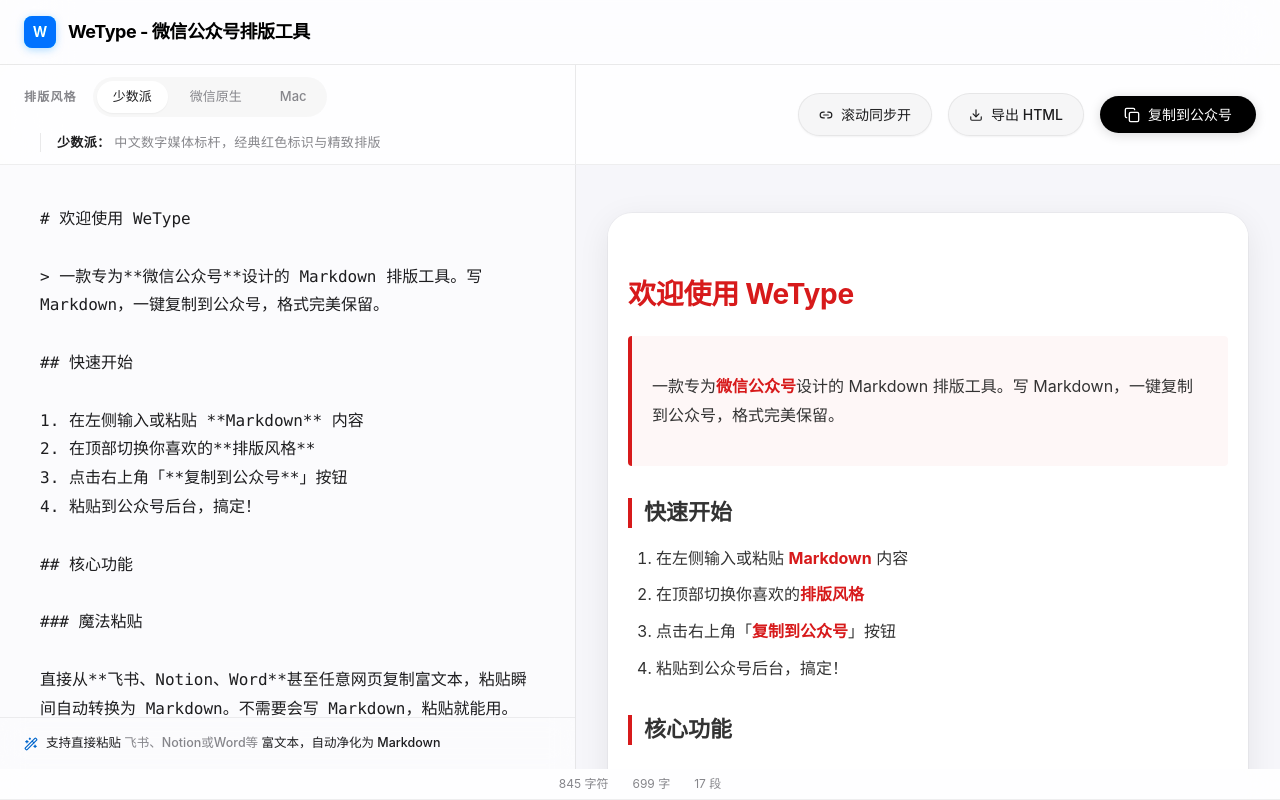
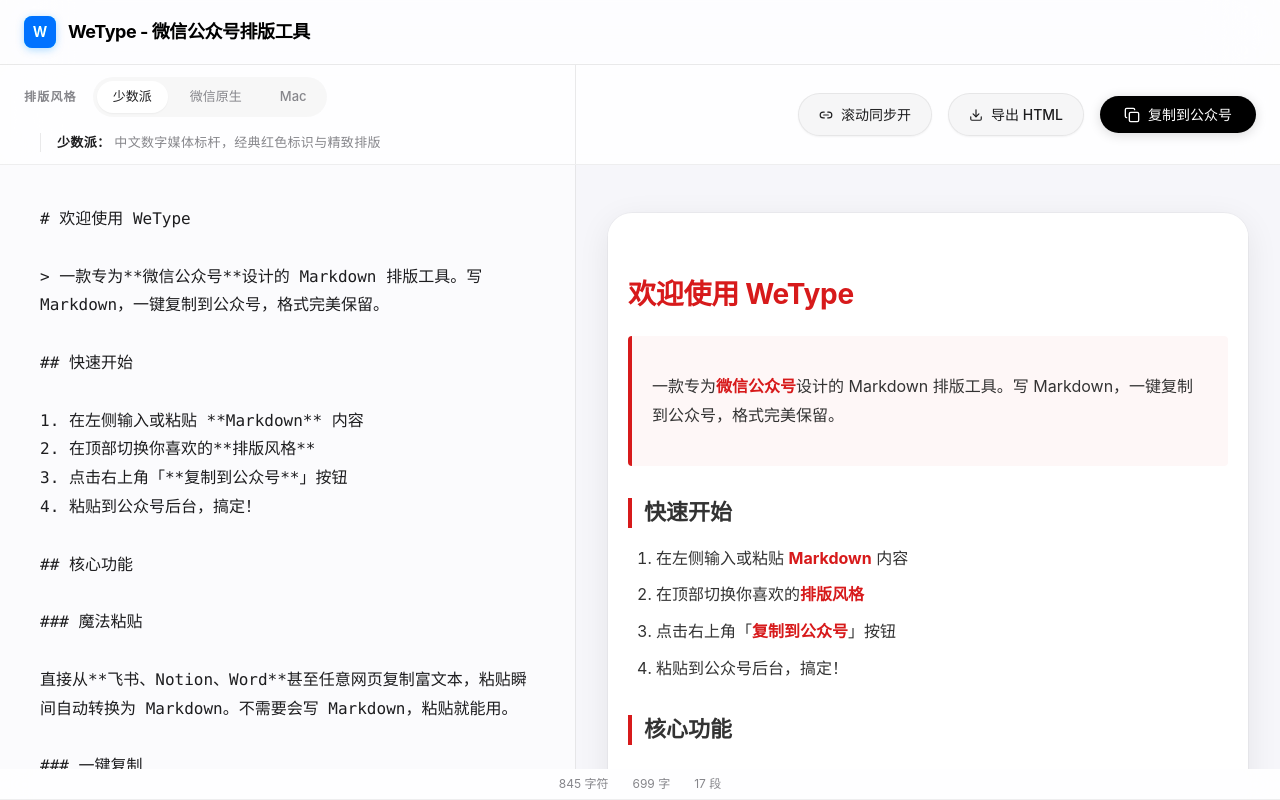
Before and after one commit to qinchanggui/wetype, a React (Vite) app: page / in a window 1280 px wide. Built offline with nearby package versions, Linux system fonts and the light colour scheme; what turndown-plugin-gfm would draw is missing.

Commit message:
fix: 修复主题描述换行问题 + 移除编辑器底部粘贴提示

```diff
--- a/src/components/EditorPanel.tsx
+++ b/src/components/EditorPanel.tsx
@@ -1,5 +1,4 @@
 import React from 'react';
-import { Wand2 } from 'lucide-react';
 import { handleSmartPaste } from '../lib/htmlToMarkdown';
 
 interface EditorPanelProps {
@@ -29,15 +28,7 @@
                 spellCheck={false}
             />
 
-            <div className="flex-shrink-0 flex items-center justify-between gap-2 px-4 sm:px-6 py-3 sm:py-4 border-t border-[#00000010] bg-[#fbfbfd]/50 backdrop-blur-md">
-                <div className="flex items-center gap-2 min-w-0">
-                    <Wand2 size={14} className="text-[#0066cc] shrink-0" />
-                    <span className="text-[12.5px] font-medium text-[#1d1d1f]">
-                        <span className="hidden sm:inline">支持直接粘贴 <span className="text-[#86868b]">飞书、Notion或Word等</span> 富文本，自动净化为 Markdown</span>
-                        <span className="sm:hidden">支持直接粘贴 <span className="text-[#86868b]">飞书、Notion或Word等</span> 富文本，自动转化</span>
-                    </span>
-                </div>
-            </div>
+
         </div>
     );
 }
--- a/src/components/ThemeSelector.tsx
+++ b/src/components/ThemeSelector.tsx
@@ -28,10 +28,10 @@
             </div>
 
             {/* Theme description */}
-            <div className="hidden lg:flex items-center ml-4 pl-4 border-l border-[#00000015]">
-                <p className="text-[13px] text-[#86868b] font-medium tracking-wide truncate max-w-[300px] xl:max-w-[450px]">
-                    <span className="text-[#1d1d1f] font-semibold mr-1">{selectedTheme?.name}：</span>
-                    {selectedTheme?.description}
+            <div className="hidden lg:flex items-center ml-4 pl-4 border-l border-[#00000015] min-w-0">
+                <p className="text-[13px] text-[#86868b] font-medium tracking-wide truncate">
+                    <span className="text-[#1d1d1f] font-semibold mr-1 shrink-0">{selectedTheme?.name}：</span>
+                    <span className="truncate">{selectedTheme?.description}</span>
                 </p>
             </div>
         </div>
```
